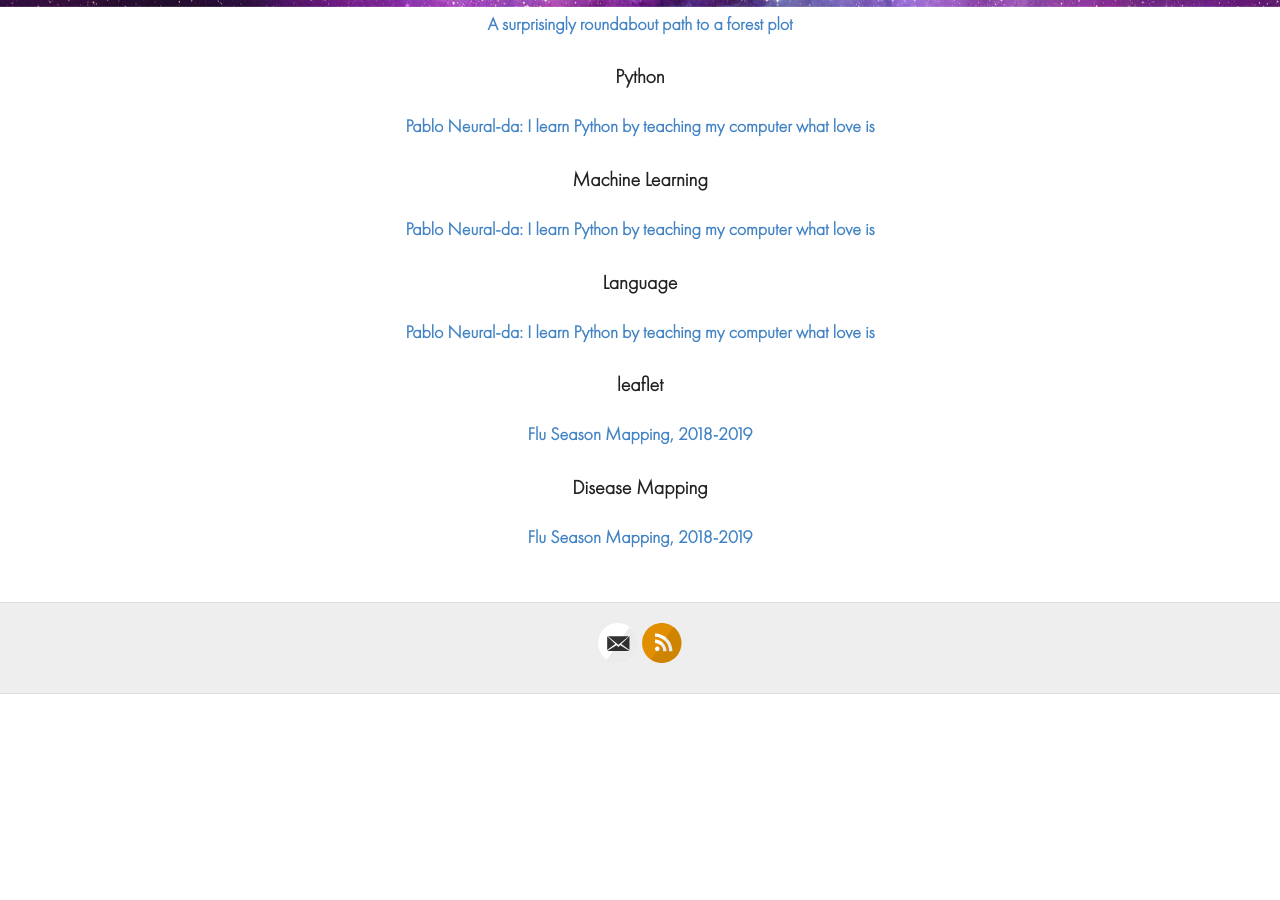
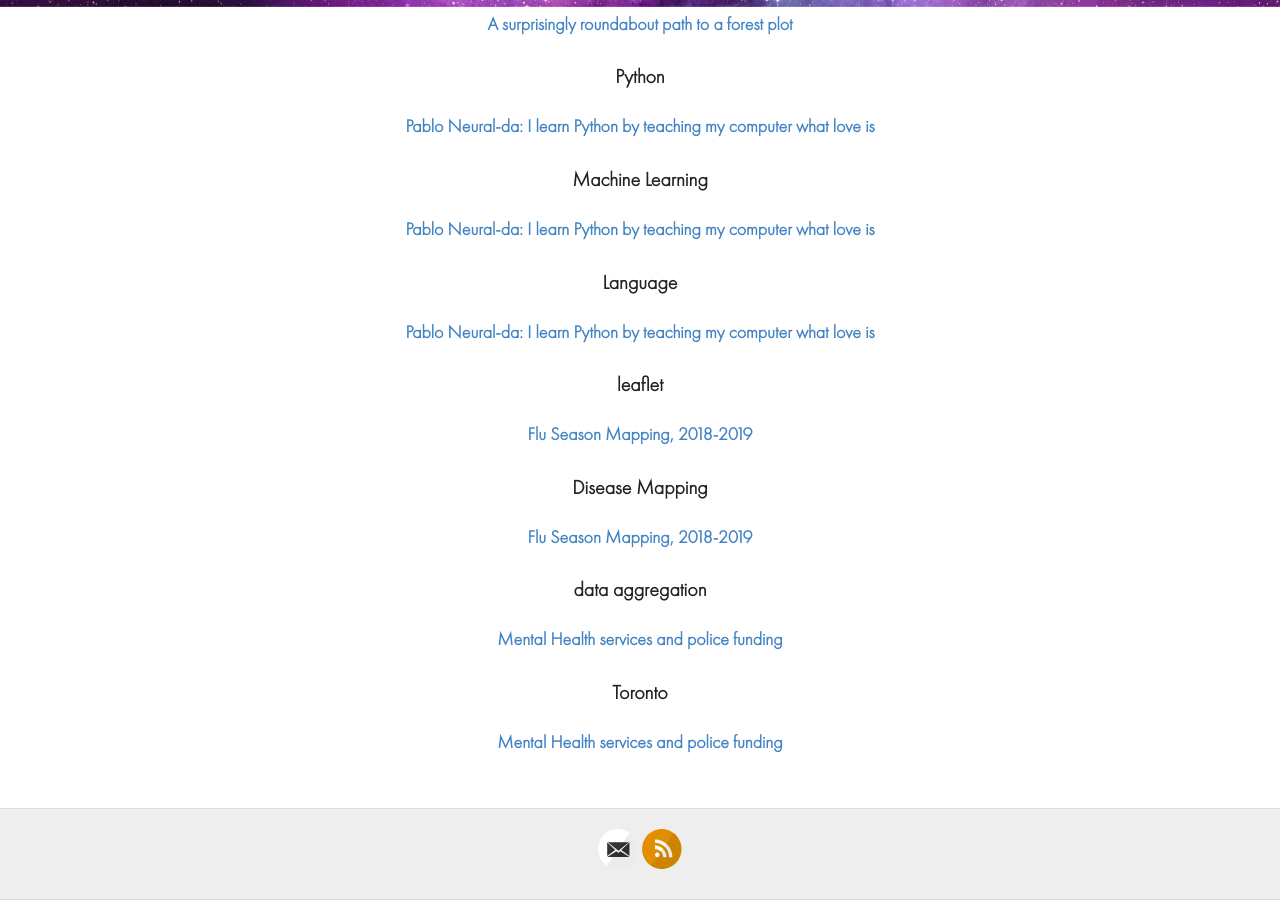
Before and after one commit to hana-dampf/hana-dampf.github.io, a Jekyll site: the page built from _pages/categories.md, in a window 1280 px wide and 900 px high, scrolled down 953 px. Built offline with Jekyll 4.4.1, drawn with Linux system fonts in a browser that asks for light colours; before the commit the page ends 1647 px from its top, so only the background shows below that.

Commit message:
Update and rename 2020-06-05MHTPS.md to 2020-06-05-MHTPS.md

```diff
--- a/_posts/2020-06-05MHTPS.md
+++ b/_posts/2020-06-05-MHTPS.md
@@ -1,7 +1,7 @@
 ---
 layout: post
 title: "Mental Health services and police funding"
-categories: [R, leaflet, Disease Mapping]
+categories: [data aggregation, Toronto]
 ---
 
 I have been assembling some statistics on mental health police funding in Toronto, which can be found here:
```
